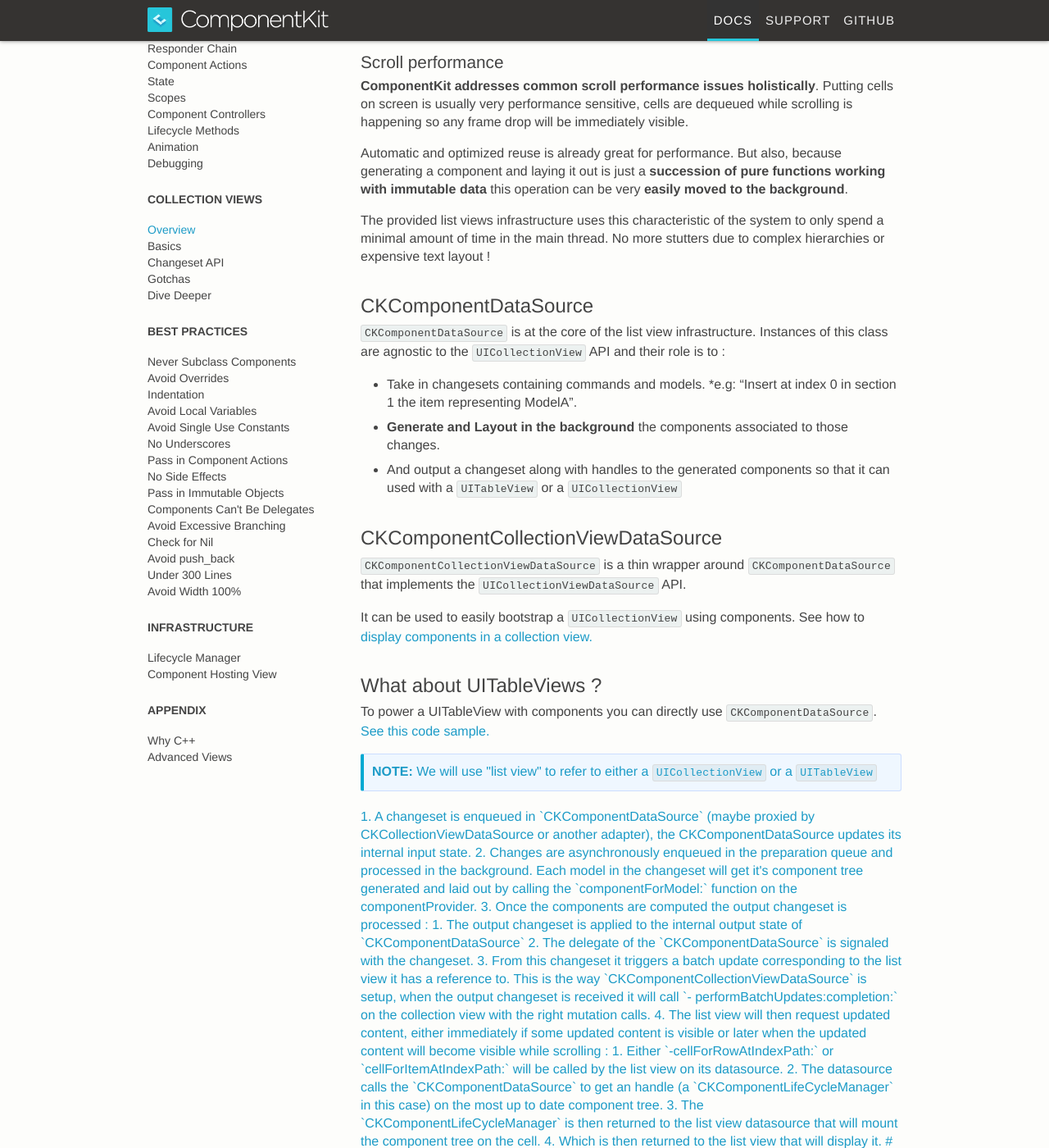
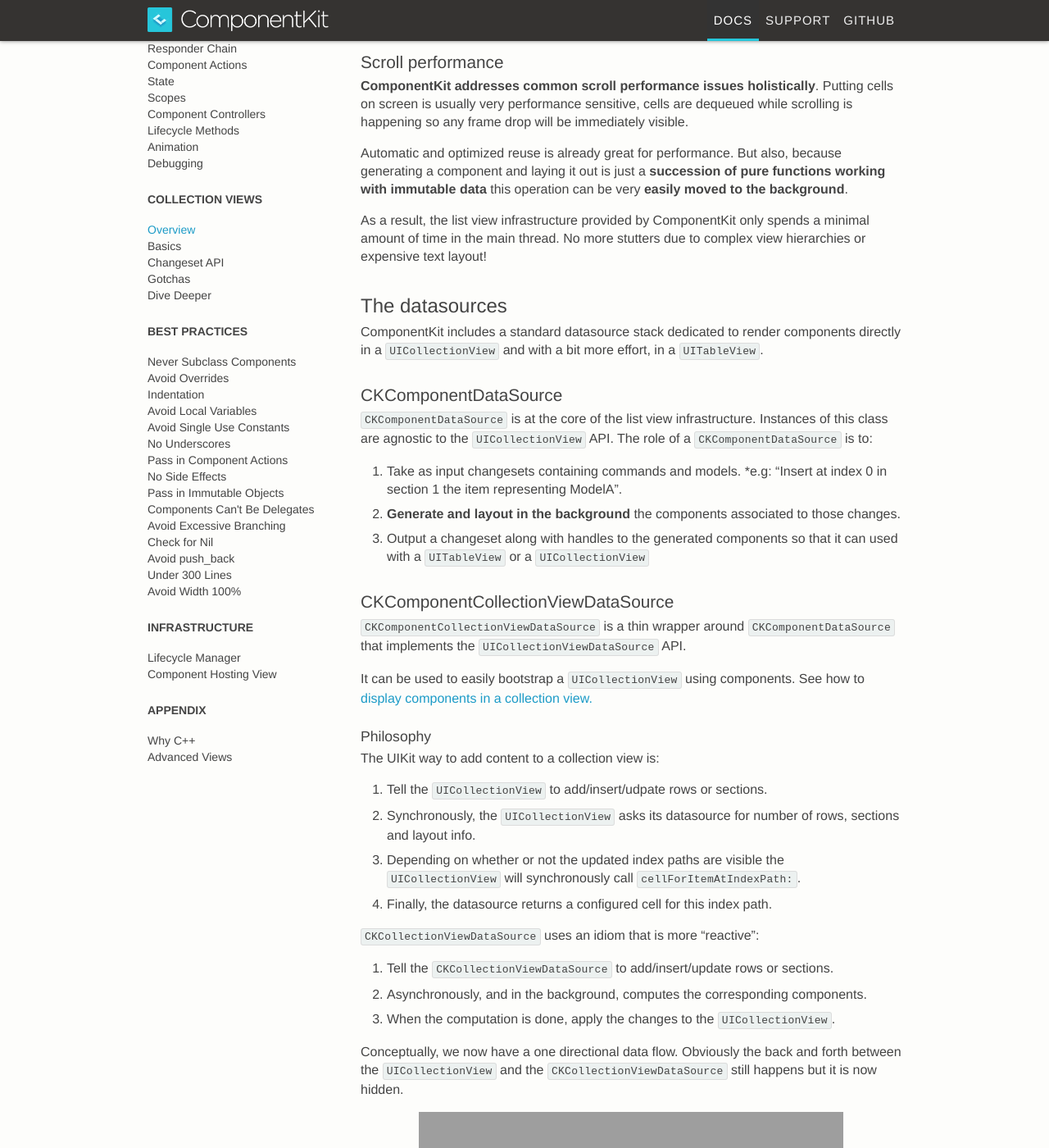
Before and after one commit to dstnbrkr/componentkit, a Jekyll site: the page built from _docs/datasource-overview.md, in a window 1280 px wide and 1400 px high, scrolled down 269 px. Shown: the whole window at 82% size. Built offline with Jekyll 4.4.1, drawn with Linux system fonts in a browser that asks for light colours; Markdown is read by kramdown in place of the engine named in the settings; comment, search, counter and statistics services are not loaded; some of the changed text lies outside the part shown; grey boxes are pictures that could not be loaded.

Commit message:
Changes in datasource doc

```diff
--- a/_docs/datasource-overview.md
+++ b/_docs/datasource-overview.md
@@ -4,11 +4,11 @@
 permalink: /docs/datasource-overview.html
 ---
 
-ComponentKit really shine when used along with a `UICollectionView`.
+ComponentKit really shines when used with a `UICollectionView`.
 
 ### Automatic reuse
 
-Who hasn't had bugs with cell reuse ? In ComponentKit, the declarative nature of a Component makes it so you don't have to worry about reuse anymore! [This article in objc.io](http://www.objc.io/issue-22/facebook.html) explains in great length how we achieve **automatic reuse and reconfiguration** with ComponentKit.
+Who hasn't had bugs with cell reuse ? In ComponentKit, the declarative nature of a Component makes it so you don't have to worry about reuse anymore! [This article in objc.io](http://www.objc.io/issue-22/facebook.html) explains in great detail how we achieve **automatic reuse and reconfiguration** with ComponentKit.
 
 ### Scroll performance
 
@@ -16,23 +16,46 @@
 
 Automatic and optimized reuse is already great for performance. But also, because generating a component and laying it out is just a **succession of pure functions working with immutable data** this operation can be very **easily moved to the background**.
 
-The provided list views infrastructure uses this characteristic of the system to only spend a minimal amount of time in the main thread. No more stutters due to complex hierarchies or expensive text layout !
+As a result, the list view infrastructure provided by ComponentKit only spends a minimal amount of time in the main thread. No more stutters due to complex view  hierarchies or expensive text layout!
 
-## CKComponentDataSource
+## The datasources
 
-`CKComponentDataSource` is at the core of the list view infrastructure. Instances of this class are agnostic to the `UICollectionView` API and their role is to :
+ComponentKit includes a standard datasource stack dedicated to render components directly in a `UICollectionView` and with a bit more effort, in a `UITableView`.
 
-- Take in changesets containing commands and models.
+### CKComponentDataSource
+
+`CKComponentDataSource` is at the core of the list view infrastructure. Instances of this class are agnostic to the `UICollectionView` API. The role of a `CKComponentDataSource` is to:
+
+1. Take as input changesets containing commands and models.
 *e.g: "Insert at index 0 in section 1 the item representing ModelA".
-- **Generate and Layout in the background** the components associated to those changes.
-- And output a changeset along with handles to the generated components so that it can used with a `UITableView` or a `UICollectionView`
+2. **Generate and layout in the background** the components associated to those changes.
+3. Output a changeset along with handles to the generated components so that it can used with a `UITableView` or a `UICollectionView`
 
-## CKComponentCollectionViewDataSource
+### CKComponentCollectionViewDataSource
 
 `CKComponentCollectionViewDataSource` is a thin wrapper around `CKComponentDataSource` that implements the `UICollectionViewDataSource` API.
 
 It can be used to easily bootstrap a `UICollectionView` using components. See how to [display components in a collection view.](datasource-basics.html)
 
+#### Philosophy
+
+The UIKit way to add content to a collection view is:
+
+1. Tell the `UICollectionView` to add/insert/udpate rows or sections.
+2. Synchronously, the `UICollectionView` asks its datasource for number of rows, sections and layout info.
+3. Depending on whether or not the updated index paths are visible the `UICollectionView` will synchronously call `cellForItemAtIndexPath:`.
+3. Finally, the datasource returns a configured cell for this index path.
+
+`CKCollectionViewDataSource` uses an idiom that is more "reactive":
+
+1. Tell the `CKCollectionViewDataSource` to add/insert/update rows or sections.
+2. Asynchronously, and in the background, computes the corresponding components.
+3. When the computation is done, apply the changes to the `UICollectionView`.
+
+Conceptually, we now have a one directional data flow. Obviously the back and forth between the `UICollectionView` and the `CKCollectionViewDataSource` still happens but it is now hidden.
+
+<img src="/static/images/datasource-overview.png" alt="CKComponentCollectionViewDataSource overview" width ="518" height="180">
+
 ## What about UITableViews ?
 
 To power a UITableView with components you can directly use `CKComponentDataSource`. [See this code sample.](datasource-dive-deeper.html\#example-use-it-in-your-viewcontroller-to-power-a-uitableview)
```
Also changed, not shown: static/images/datasource_overview.png (added).
